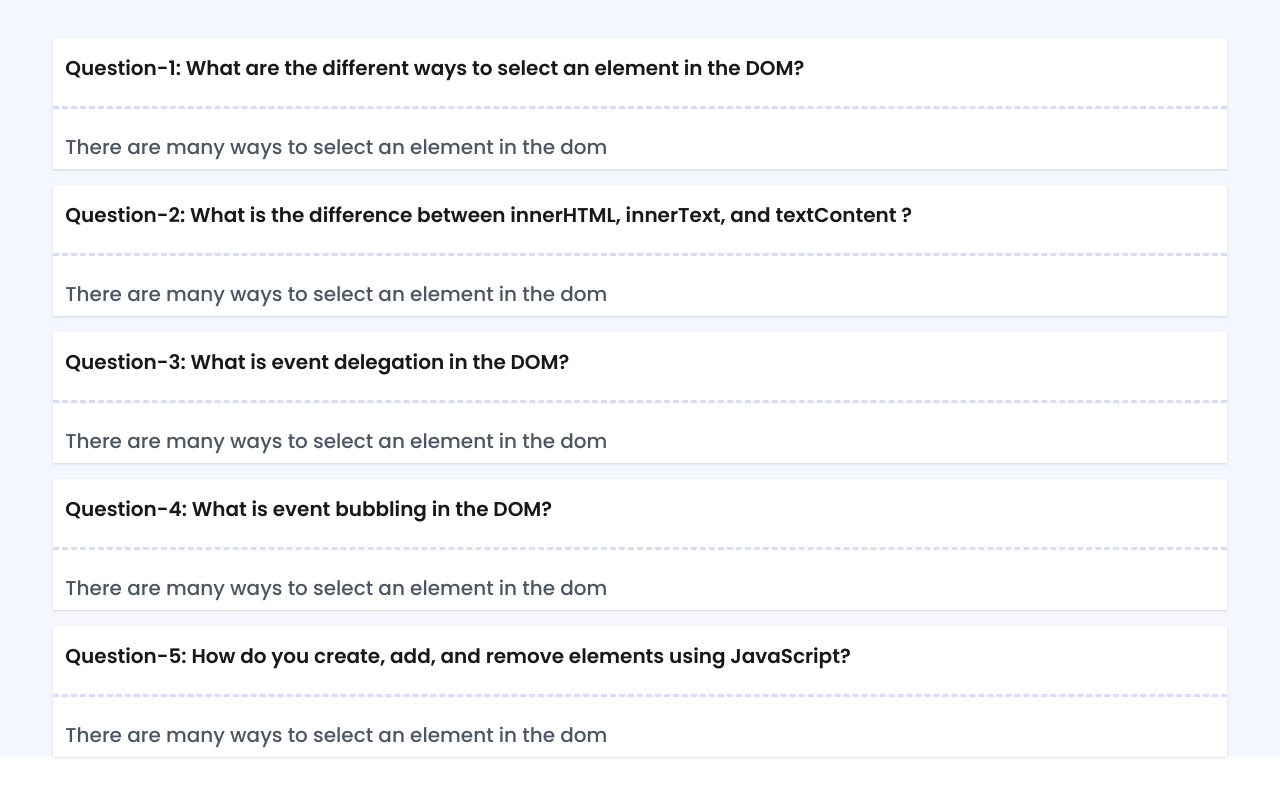
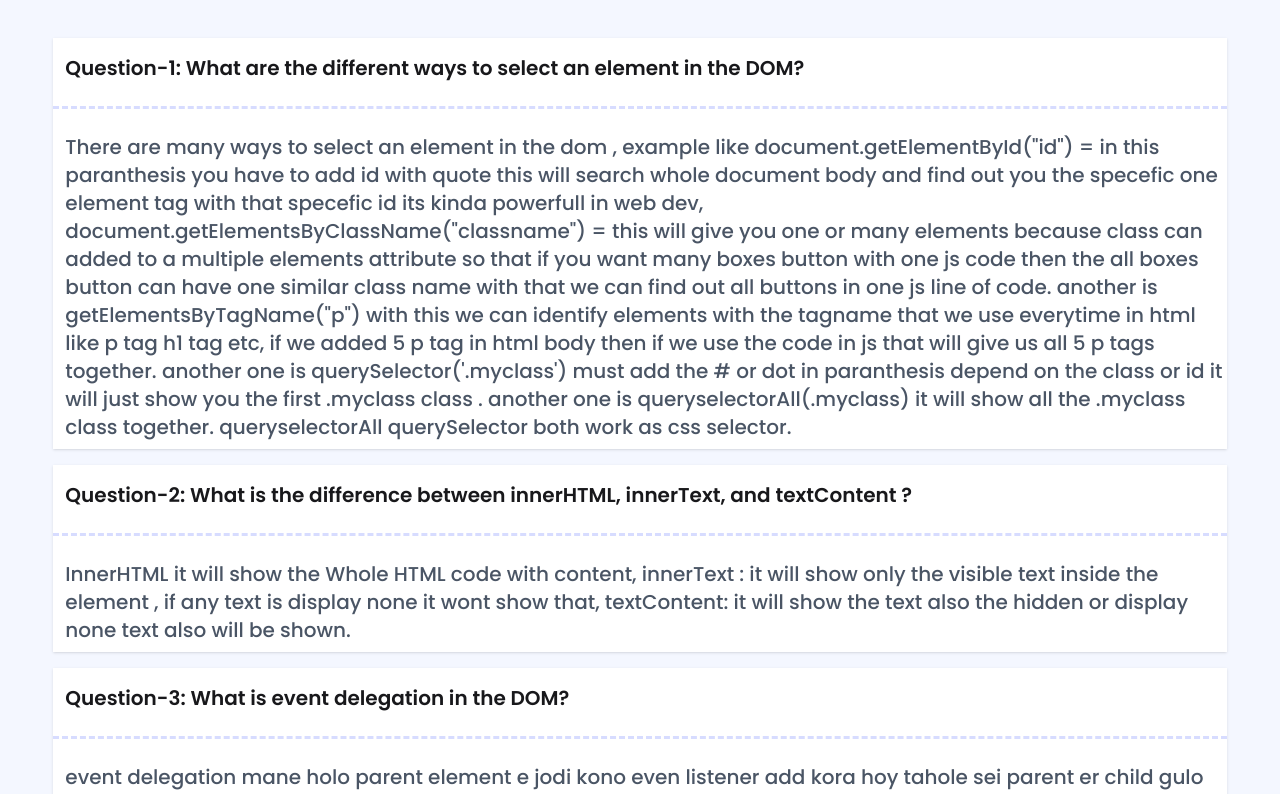
Before and after one commit to SakawatSakib/sakhawat-assignment-5, a plain HTML site: page blogs.html in a window 1280 px wide. Shown: the part 158-952 px from the top of the page. Before the commit the page ends 931 px from the top, so only its background shows below. Drawn offline with nearby package versions, Linux system fonts and the light colour scheme.

Commit message:
js whole addedwith questions answer also

```diff
--- a/blogs.html
+++ b/blogs.html
@@ -45,27 +45,37 @@
             <div class="bg-[#FFFFFF] shadow-sm font-semibold text-xl  mb-4">
                 <h2 class="px-3 pt-4">Question-1: What are the different ways to select an element in the DOM?</h2>
                 <div class=" border-[#3752fd33] border-b-3 border-dashed mb-6 mt-6"></div>
-                <p class="pl-3 pb-2 font-medium text-gray-600">There are many ways to select an element in the dom</p>
+                <p class="pl-3 pb-2 font-medium text-gray-600">There are many ways to select an element in the dom , example like document.getElementById("id") = in this paranthesis you have to add id with quote this will search whole document body and find out you the specefic one element tag with that specefic id its kinda powerfull in web dev, document.getElementsByClassName("classname") = this will give you one or many elements because class can added to a multiple elements attribute so that if you want many boxes button with one js code then the all boxes button can have one similar class name with that we can find out all buttons in one js line of code. another is getElementsByTagName("p") with this we can identify elements with the tagname that we use everytime in html like p tag h1 tag etc, if we added 5 p tag in html body then if we use the code in js that will give us all 5 p tags together. another one is querySelector('.myclass')  must add the # or dot in paranthesis depend on the class or id it will just show you the first .myclass class . another one is queryselectorAll(.myclass) it will show all the .myclass class together. queryselectorAll querySelector both work as css selector.</p>
             </div>
             <div class="bg-[#FFFFFF] shadow-sm font-semibold text-xl  mb-4">
                 <h2 class="px-3 pt-4">Question-2: What is the difference between innerHTML, innerText, and textContent ?</h2>
                 <div class=" border-[#3752fd33] border-b-3 border-dashed mb-6 mt-6"></div>
-                <p class="pl-3 pb-2 font-medium text-gray-600">There are many ways to select an element in the dom</p>
+                <p class="pl-3 pb-2 font-medium text-gray-600">InnerHTML it will show the Whole HTML code with content,
+
+                    innerText : it will show only the visible text inside the element , if any text is display none it wont show that,
+
+                    textContent: it will show the text also the hidden or display none text also will be shown.
+
+                </p>
             </div>
             <div class="bg-[#FFFFFF] shadow-sm font-semibold text-xl  mb-4">
                 <h2 class="px-3 pt-4">Question-3: What is event delegation in the DOM?</h2>
                 <div class=" border-[#3752fd33] border-b-3 border-dashed mb-6 mt-6"></div>
-                <p class="pl-3 pb-2 font-medium text-gray-600">There are many ways to select an element in the dom</p>
+                <p class="pl-3 pb-2 font-medium text-gray-600"> event delegation mane holo parent element e jodi kono even listener add kora hoy tahole sei parent er child gulo ke o access kora jay karon event delegate kore kore step by step tar capture porjonto ba event target porjonto access hoy ekon target jodi Child hoy tahole event listener tar parent e thakle o problem nei it will work . jemon jodi kono ol list e loop chalai tarpor console loge jodi event listener diye event.target dei tahole jetale select korbo setakei dekhabe.</p>
             </div>
             <div class="bg-[#FFFFFF] shadow-sm font-semibold text-xl  mb-4">
                 <h2 class="px-3 pt-4">Question-4: What is event bubbling in the DOM?</h2>
                 <div class=" border-[#3752fd33] border-b-3 border-dashed mb-6 mt-6"></div>
-                <p class="pl-3 pb-2 font-medium text-gray-600">There are many ways to select an element in the dom</p>
+                <p class="pl-3 pb-2 font-medium text-gray-600">event bubble er mane holo jokhon kono child element e event hoy tokon seti tar parent element porjonto jete pare , tai etike sohoj vasay event bubble bole jemon pani er vitore batash charle seti bubble akare upore step by step jay temni . jemon event.target.parentNode.ParentNode = ekhane target jodi child element hoy tahole tar upor and tar uporer upore jodi kono parent element thake tahole setike access kora jabe.</p>
             </div>
             <div class="bg-[#FFFFFF] shadow-sm font-semibold text-xl  mb-4">
                 <h2 class="px-3 pt-4">Question-5: How do you create, add, and remove elements using JavaScript?</h2>
                 <div class=" border-[#3752fd33] border-b-3 border-dashed mb-6 mt-6"></div>
-                <p class="pl-3 pb-2 font-medium text-gray-600">There are many ways to select an element in the dom</p>
+                <p class="pl-3 pb-2 font-medium text-gray-600">const p = document.createElement('p') diye new element create kora hoy,ekahne p tag p variable er moddhe create kora hoyeche,
+                    kono element add korte chaile div.appendChild(p) kora hoy ekhane div er vitore create kora p tag ti add kora hocche,
+
+                    ar kisu remove korte hole .remove() use kora hoy jemon div.removeChild(p) = p tag ta ke remove kora hocche ekhane.
+                </p>
             </div>
         </section>
 
```
